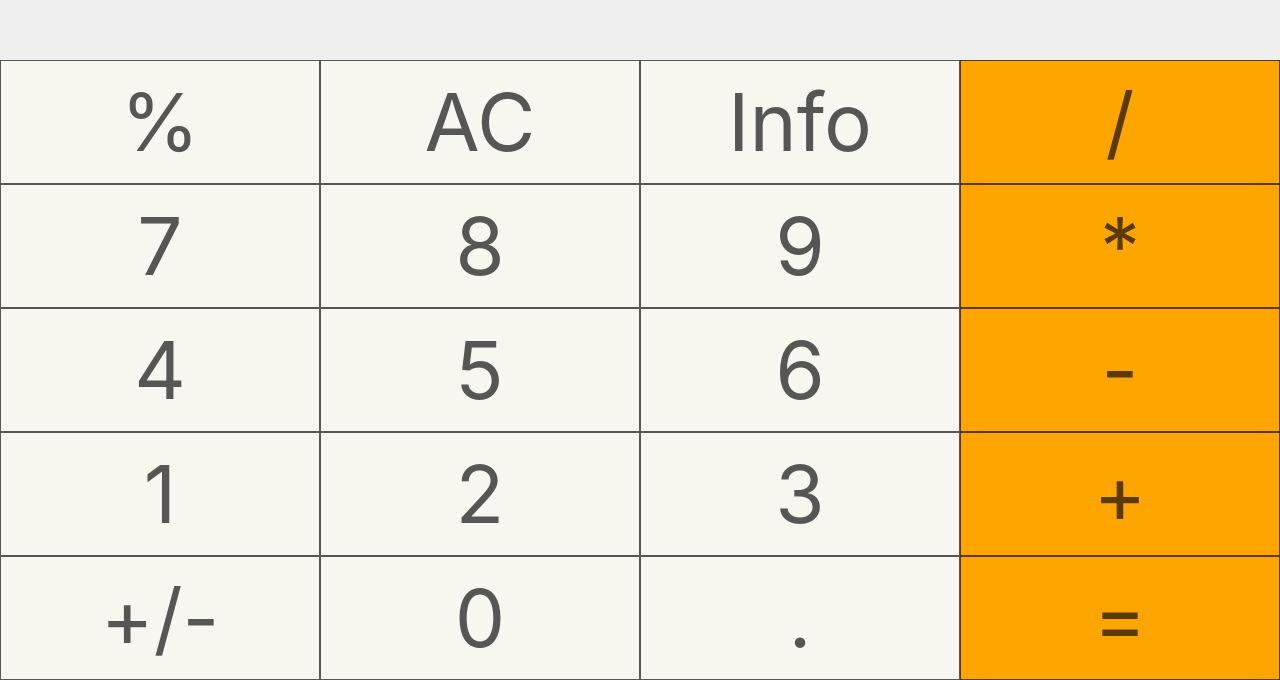
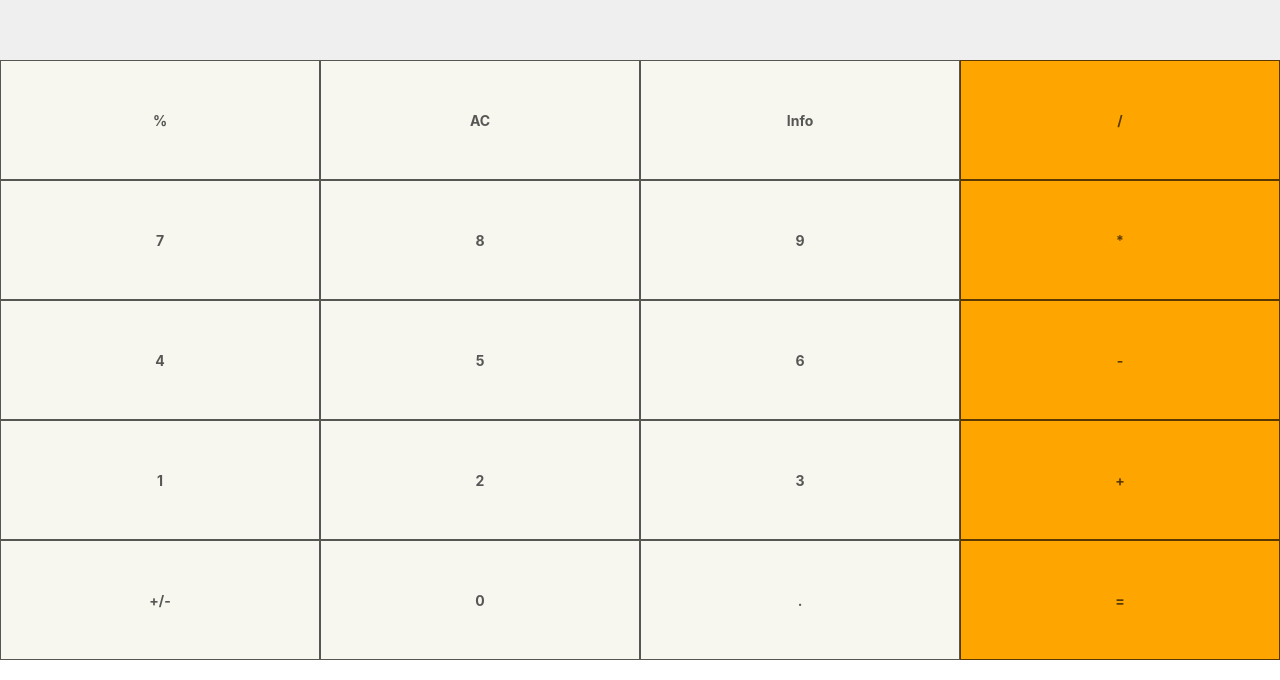
Before and after one commit to rzegnam/react_calculator, a React (Create React App) app: page / in a window 1280 px wide. Shown: the part 140-820 px from the top of the page. Built offline with nearby package versions, Linux system fonts and the light colour scheme.

Commit message:
fixed scrollbar

```diff
--- a/src/components/Button.jsx
+++ b/src/components/Button.jsx
@@ -4,7 +4,7 @@ import styled from "@emotion/styled";
 const StyledButton = styled.button`
   width: 50%;
   border: solid 1px;
-  font-size: 10vmin;
+  font-weight: bold;
   background: ${props =>
     props.buttonType === "calculation" || props.buttonType === "result"
       ? "orange"
--- a/src/components/ButtonsPanel.jsx
+++ b/src/components/ButtonsPanel.jsx
@@ -11,7 +11,6 @@ const PanelRow = styled.div`
   display: flex;
   flex-direction: row;
   height: 25%;
-  background: #f7f7ef;
 `;
 
 const ButtonsPanel = props => {
```
